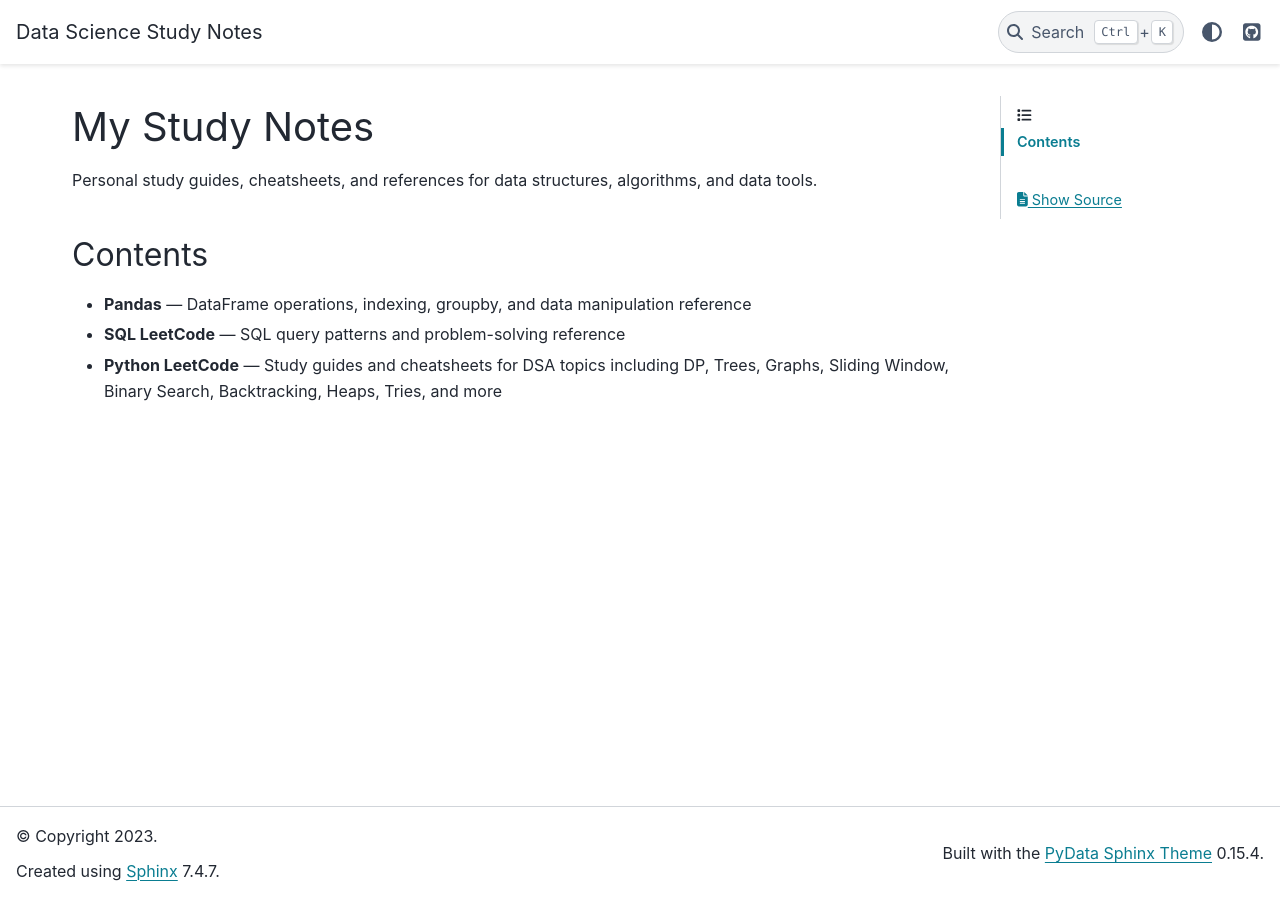
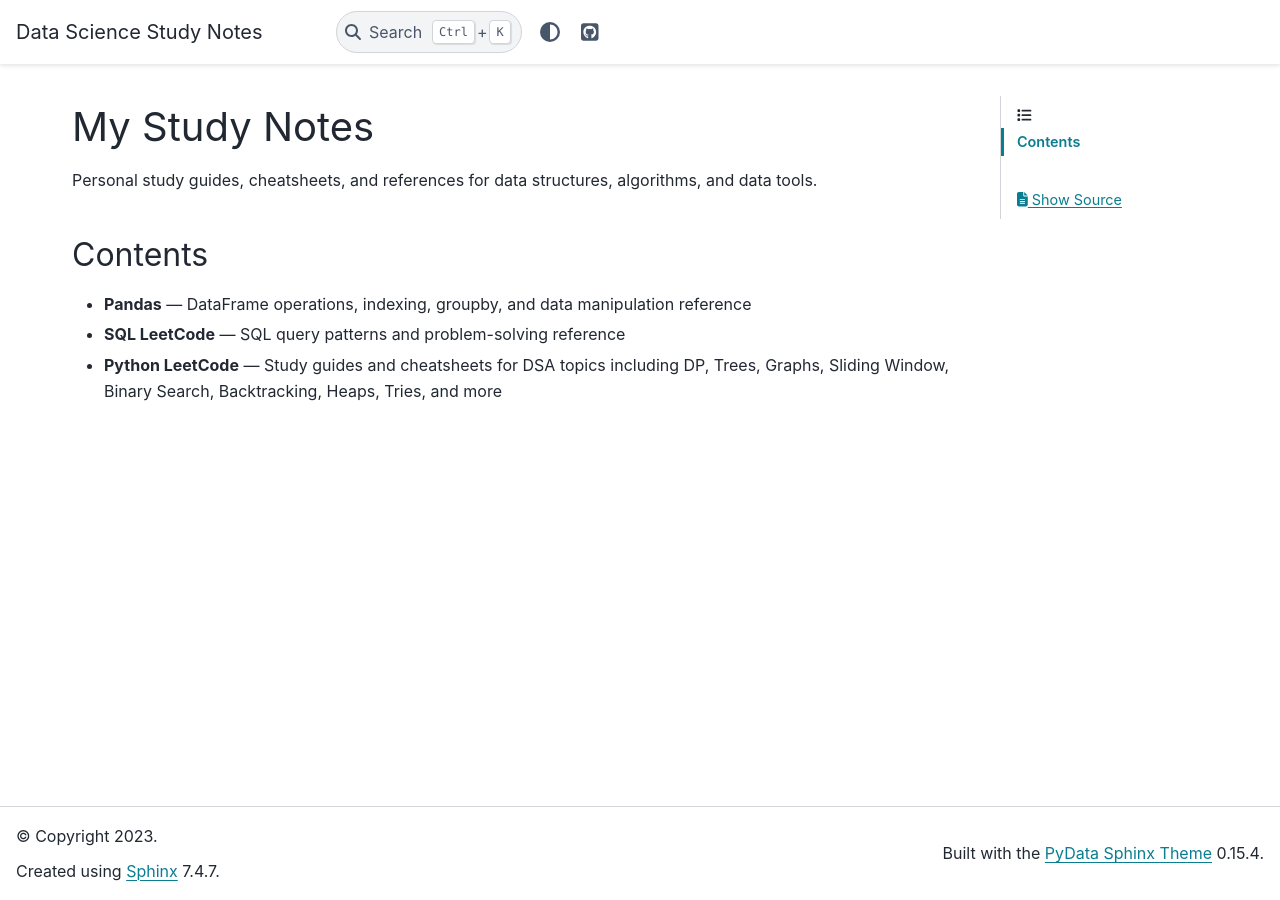
Before and after one commit to KelinZhong/StudyNotes, a Jupyter Book: the page built from intro.md, in a window 1280 px wide. Built offline with Jupyter Book 1.0.4 settings and Sphinx 7.4.7 and the PyData theme 0.15.4, drawn with Linux system fonts in a browser that asks for light colours; pages that are not in the unit, such as notebooks, are missing from menus.

Commit message:
update side bar

```diff
--- a/_config.yml
+++ b/_config.yml
@@ -14,11 +14,18 @@
   config:
     html_theme: pydata_sphinx_theme
     html_theme_options:
-      # Ensures the sidebar is on the left and collapsible
+      # 1. Clear the center and end of the navbar to remove links from the top
+      navbar_center: []
+      navbar_end: ["theme-switcher", "navbar-icon-links"]
+
+      # 2. Force the sidebar to show the first two levels of navigation
+      show_nav_level: 2
+      navigation_depth: 4
+
+      # 3. Ensure the sidebar is collapsible
       collapse_navigation: true
-      navigation_depth: 3
-      show_nav_level: 1
-      # Optional: Add a GitHub icon to the top right
+
+      # Optional: Add your GitHub link to the icons section
       icon_links:
         - name: GitHub
           url: https://github.com/KelinZhong/StudyNotes
```
